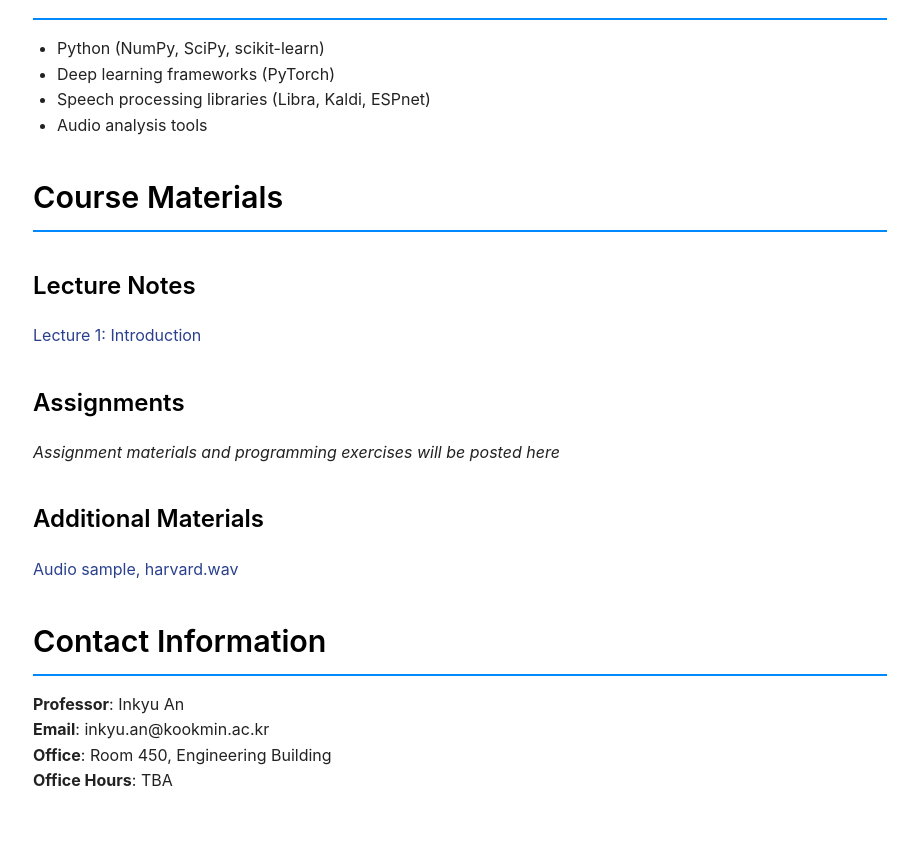
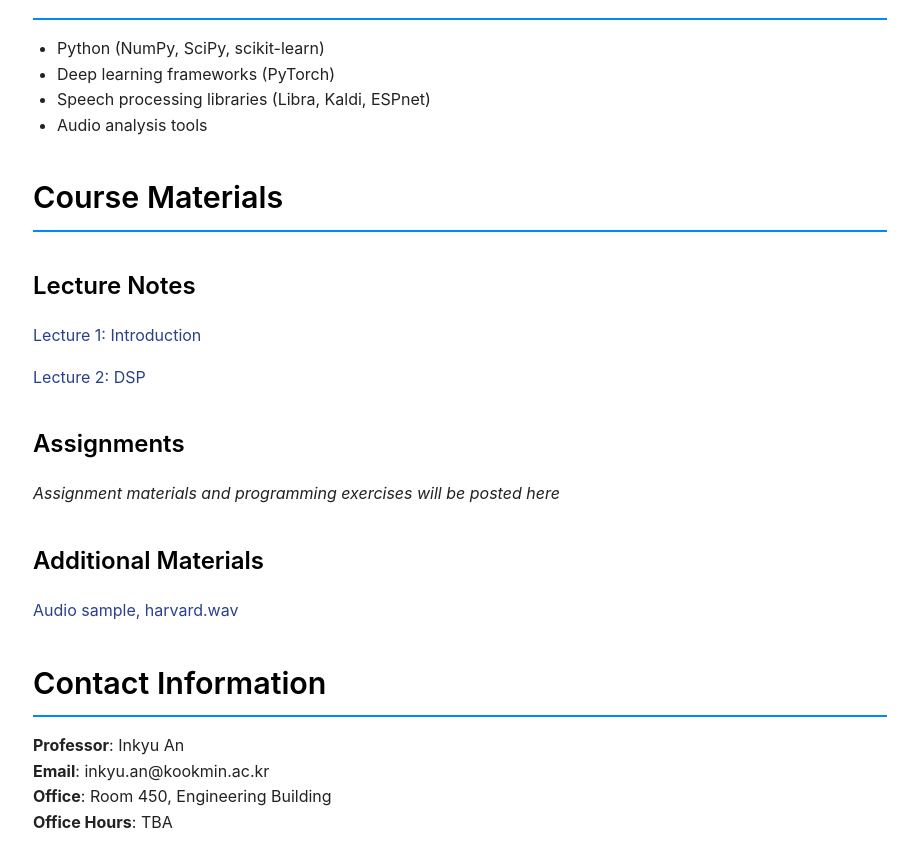
Before and after one commit to mairlab-KM/mairlab-KM.github.io, a Jekyll site: the page built from courses/speech-audio-recognition-2025fall.md, in a window 1280 px wide and 900 px high, scrolled down 2479 px. Shown: the top 867 px of the window, without its empty margins (180-1098 px from the left). Built offline with Jekyll 4.4.1, drawn with Linux system fonts in a browser that asks for light colours.

Commit message:
Update Lecture node 2 of ARS

```diff
--- a/courses/speech-audio-recognition-2025fall.md
+++ b/courses/speech-audio-recognition-2025fall.md
@@ -98,6 +98,8 @@
 
 [Lecture 1: Introduction](/assets/courses/speech-audio-recognition-2025fall/lectures/SpeechAudio_Lecture1.pdf)
 
+[Lecture 2: DSP](/assets/courses/speech-audio-recognition-2025fall/lectures/SpeechAudio_Lecture2.pdf)
+
 <!-- Example format - uncomment and modify as you add materials:
 - [Lecture 1: Introduction to Speech Recognition](/assets/courses/speech-audio-recognition-2025fall/lectures/lecture01-introduction.pdf)
 - [Lecture 2: Audio Signal Processing](/assets/courses/speech-audio-recognition-2025fall/lectures/lecture02-signal-processing.pdf)
```
Also changed, not shown: 1 other file.
